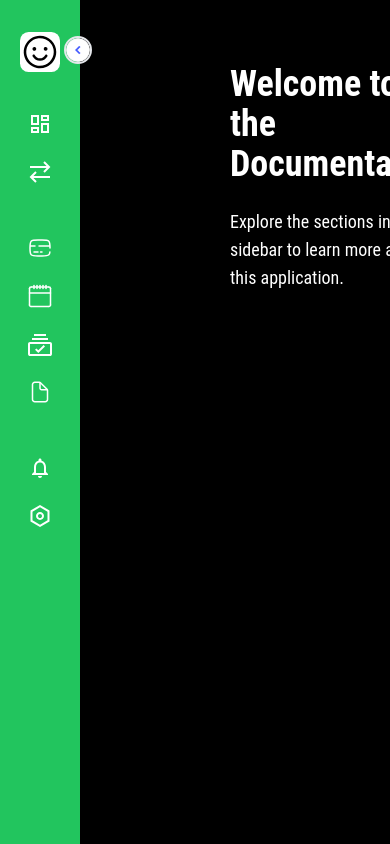
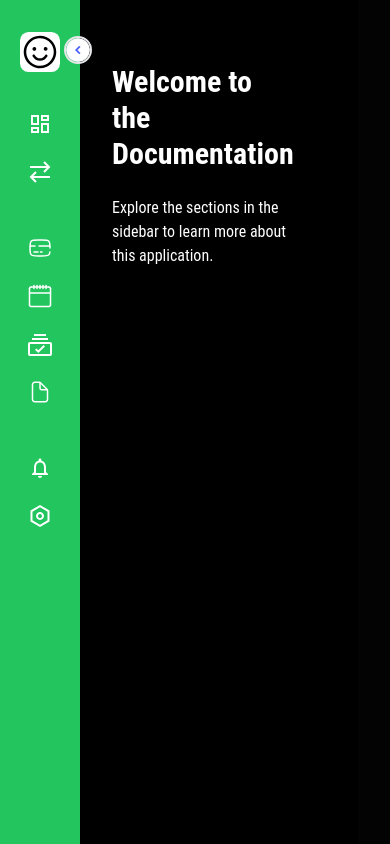
Before and after one commit to akmaljonmuhammadjonov07/UI-Library, a React (Vite) app: page / in a window 390 px wide. Built offline with nearby package versions, Linux system fonts and the light colour scheme.

Commit message:
Responsive Drawer

```diff
--- a/src/components/drawer/drawer.jsx
+++ b/src/components/drawer/drawer.jsx
@@ -1,27 +1,18 @@
-// import {
-// 	BarChart3,
-// 	Boxes,
-// 	LayoutDashboard,
-// 	LifeBuoy,
-// 	Package,
-// 	Receipt,
-// 	Settings2,
-// 	Users,
-// } from 'lucide-react';
+// Drawer Page
 import Sidebar from '../../components/drawer/sidebar';
-
 import { Route, Routes } from 'react-router-dom';
 import Home from '../../pages/Home';
 import Install from '../../pages/getstarted/install';
 
 function Drawer() {
 	return (
-		<div className='w-full flex overflow-hidden h-screen'>
-			<div>
-				<Sidebar />
-			</div>
-			<div className='p-8 bg-black w-full min-h-screen flex justify-center'>
-				<div>
+		<div className='flex h-screen w-full overflow-hidden'>
+			{/* Sidebar */}
+			<Sidebar />
+
+			{/* Main Content */}
+			<div className='flex-1 md:ml-72 max-md:ml-12 max-md:mr-96 bg-black p-8 min-h-screen flex justify-center transition-all duration-300'>
+				<div className='w-full'>
 					<Routes>
 						<Route path='/' element={<Home />} />
 						<Route path='/instalition' element={<Install />} />
--- a/src/pages/Home/index.jsx
+++ b/src/pages/Home/index.jsx
@@ -1,11 +1,11 @@
 function Home() {
 	return (
 		<div className='flex'>
-			<div className='ml-72 p-8 min-h-screen'>
-				<h1 className='text-4xl font-bold text-white'>
+			<div className=' p-8 min-h-screen'>
+				<h1 className='text-4xl max-md:text-3xl font-bold text-white'>
 					Welcome to the Documentation
 				</h1>
-				<p className='mt-6 text-lg text-white'>
+				<p className='mt-6 text-lg max-md:text-base text-white'>
 					Explore the sections in the sidebar to learn more about this
 					application.
 				</p>
```
